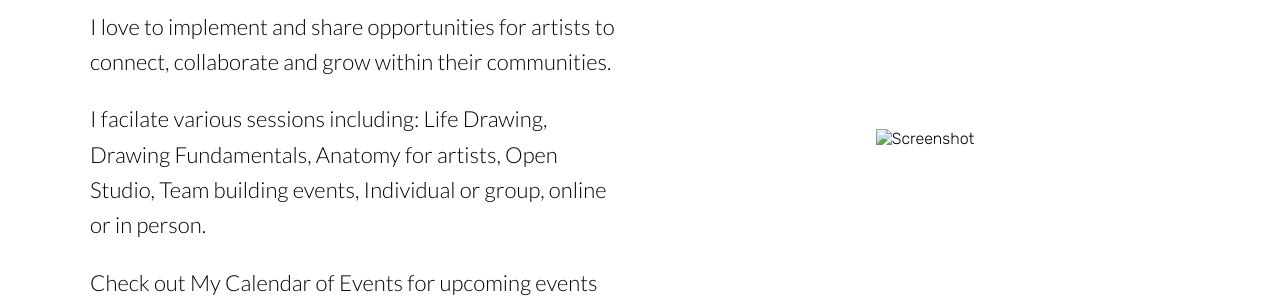
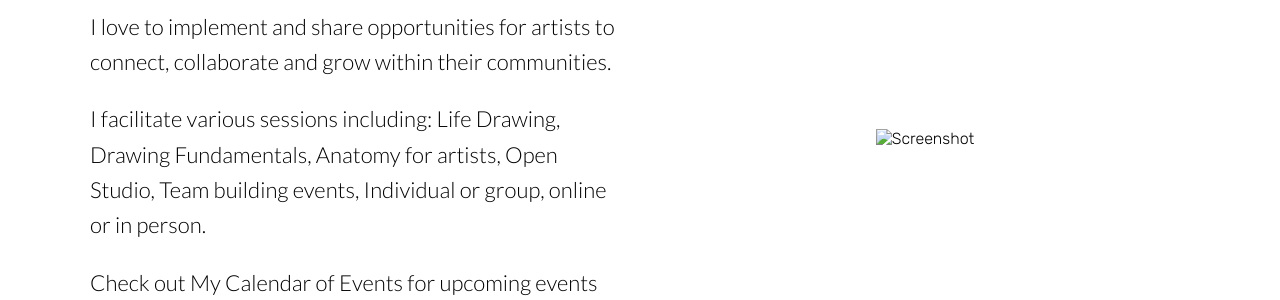
Before and after one commit to missrobinc/Website-MissRobin, a Jekyll site: the page built from event_workshops.html, in a window 1280 px wide and 900 px high, scrolled down 924 px. Shown: the part 155-455 px from the top of the window. Built offline with Jekyll 4.4.1, drawn with Linux system fonts in a browser that asks for light colours; nearby versions of some CDN libraries.

Commit message:
Update event_workshops.html

```diff
--- a/event_workshops.html
+++ b/event_workshops.html
@@ -19,7 +19,7 @@ image: /images/pic05-ladders-balloon.jpg
 			<div class="text">
 				<h2 class="editable">Opportunities for Artists</h2>
 				<p class="editable">I love to implement and share opportunities for artists to connect, collaborate and grow within their communities.</p>
-				<p class="editable">I facilate various sessions including: Life Drawing, Drawing Fundamentals, Anatomy for artists, Open Studio, Team building events, Individual or group, online or in person.</p>
+				<p class="editable">I facilitate various sessions including: Life Drawing, Drawing Fundamentals, Anatomy for artists, Open Studio, Team building events, Individual or group, online or in person.</p>
 				<p class="editable">Check out My Calendar of Events for upcoming events and opportunities!</p>
 			</div>
 			<div class="image">
```
